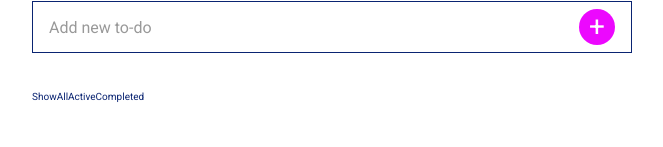
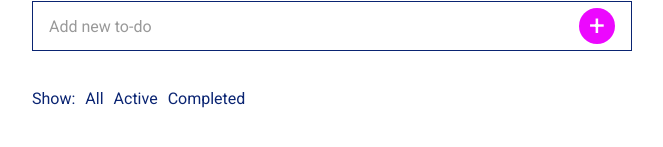
Before and after one commit to abatushkova/edu-react-redux-todo-list, a React (Create React App) app: page / in a window 1280 px wide. Shown: the part 177-324 px from the top of the page, without its empty margins (308-971 px from the left). Built offline with nearby package versions, Linux system fonts and the light colour scheme.

Commit message:
add filter styles

```diff
--- a/src/components/AddTodo/AddTodo.scss
+++ b/src/components/AddTodo/AddTodo.scss
@@ -5,7 +5,6 @@
   align-items: center;
   justify-content: space-between;
   width: 100%;
-  height: 5.2rem;
   padding: .6rem 1.6rem;
   margin-bottom: 3.6rem;
   box-sizing: border-box;
--- a/src/components/Filter/Filter.scss
+++ b/src/components/Filter/Filter.scss
@@ -0,0 +1,27 @@
+@use '../../scss/abstracts' as *;
+
+.filter {
+  position: relative;
+  margin-left: 1rem;
+  &::after {
+    content: '';
+    position: absolute;
+    bottom: -2px;
+    left: 50%;
+    width: 0;
+    height: 2px;
+    background-color: $color-button-add;
+    transition: left 200ms cubic-bezier(0.4, 0, 0.2, 1),
+      width 200ms cubic-bezier(0.4, 0, 0.2, 1);
+  }
+  &.is-active::after,
+  &:focus-visible::after,
+  &:hover::after {
+    left: 0;
+    width: 100%;
+  }
+
+  &.is-active {
+    cursor: default;
+  }
+}
--- a/src/components/Filter/Filter.tsx
+++ b/src/components/Filter/Filter.tsx
@@ -1,4 +1,5 @@
 import React from 'react';
+import './Filter.scss';
 
 interface IProps {
   filter: string;
--- a/src/components/FilterList/FilterList.scss
+++ b/src/components/FilterList/FilterList.scss
@@ -0,0 +1,6 @@
+.filter-list {
+  display: flex;
+  margin-bottom: 5rem;
+  font: 1.6rem/2.4rem a;
+  font-family: inherit;
+}
--- a/src/components/FilterList/FilterList.tsx
+++ b/src/components/FilterList/FilterList.tsx
@@ -1,10 +1,11 @@
 import React from 'react';
 import { Filter } from '../Filter/Filter';
+import './FilterList.scss';
 
 export const FilterList = () => {
   return (
     <div className="filter-list">
-      <span className="filter-list__title">Show</span>
+      <span className="filter-list__title">Show:</span>
       <Filter filter="SHOW_ALL">All</Filter>
       <Filter filter="SHOW_ACTIVE">Active</Filter>
       <Filter filter="SHOW_COMPLETED">Completed</Filter>
```
